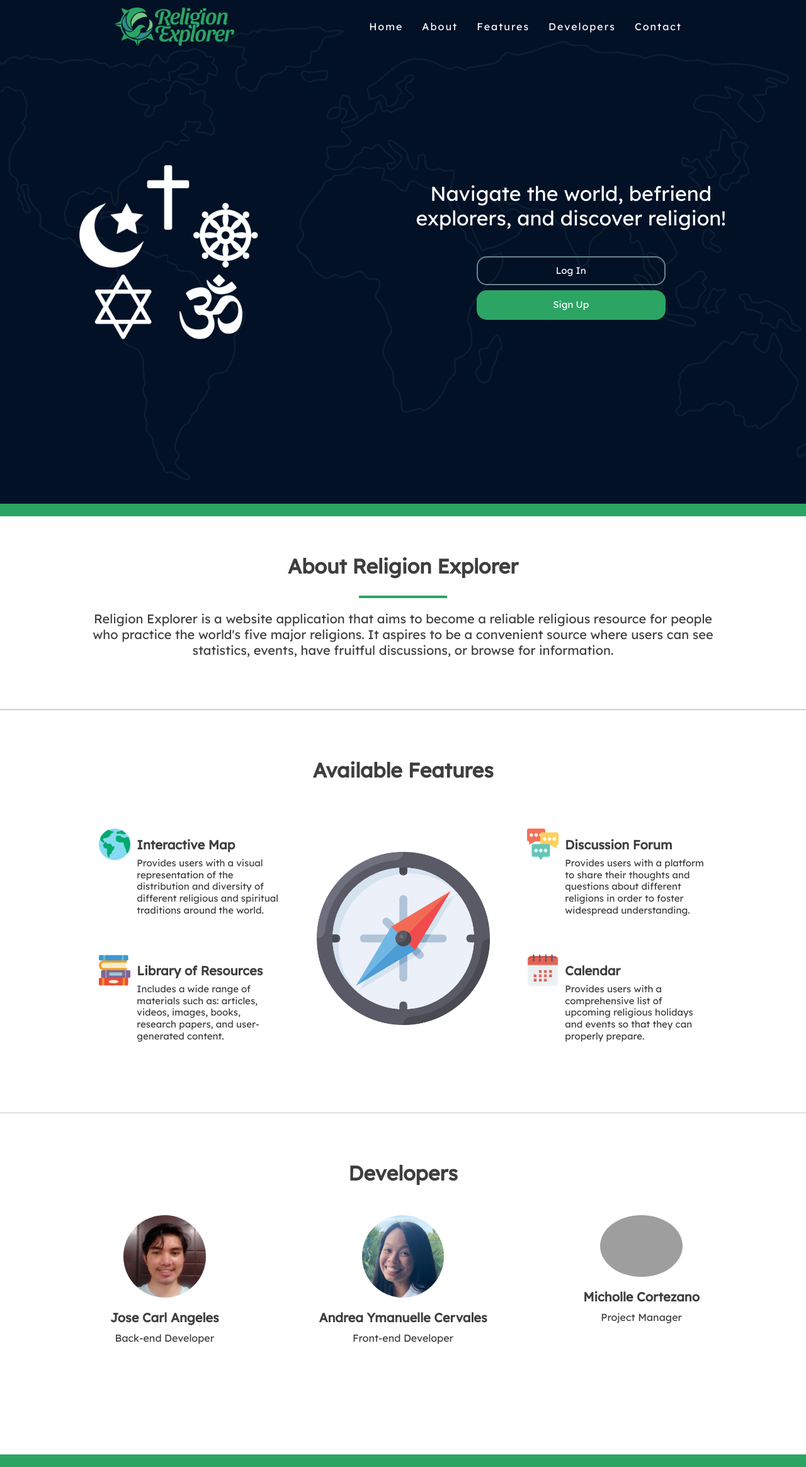
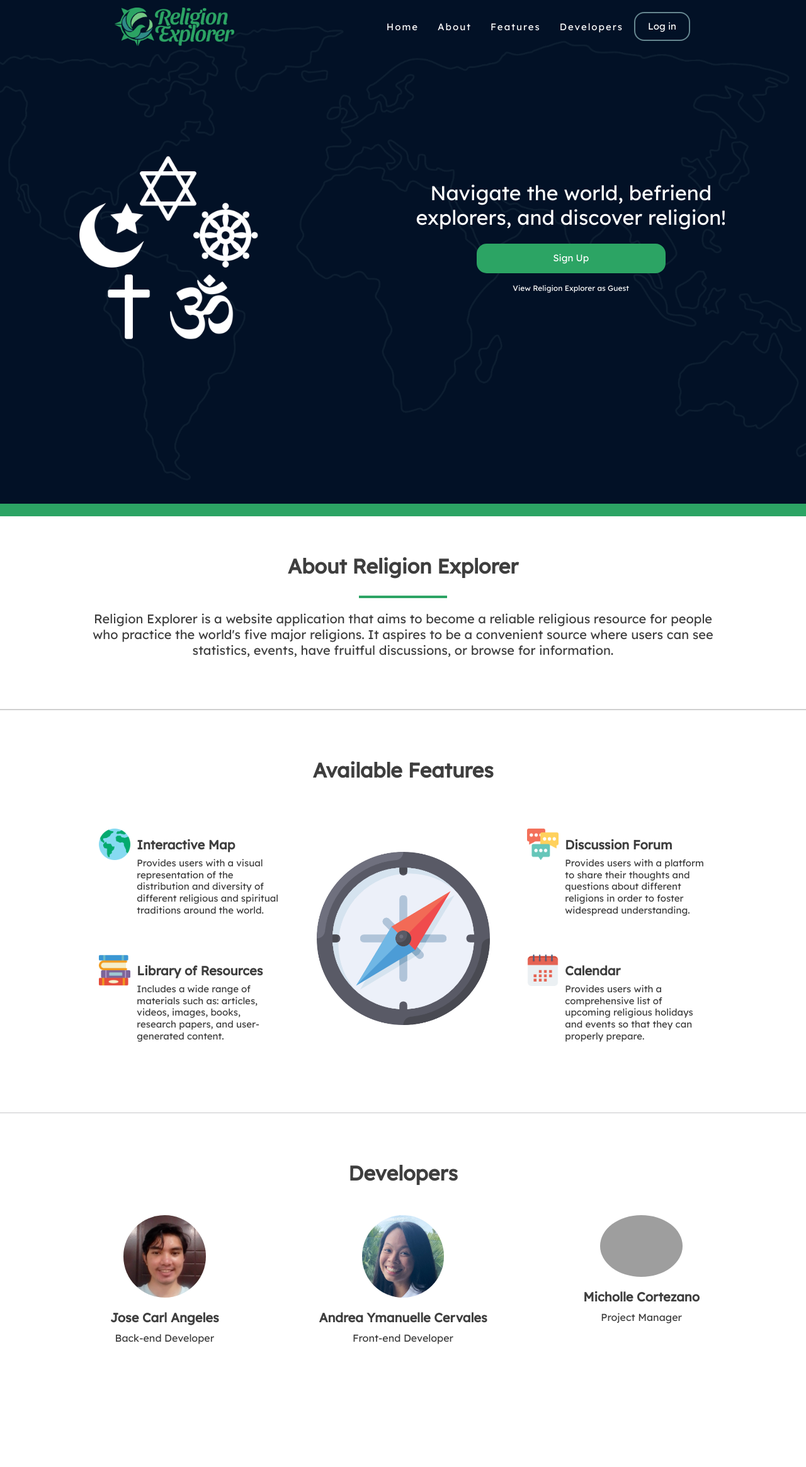
Before and after one commit to micholle/Religion_Explorer, a PHP site: page /religion_explorer/views/modules/splash.php in a window 1280 px wide. Shown: the whole page at 63% size. After the commit the page ends 2135 px from the top, so only its background shows below. Run offline with PHP 8.4, Linux system fonts and the light colour scheme; grey boxes are pictures that could not be loaded.

Commit message:
updated the splash page so that it matches the figma design

```diff
--- a/views/assets/css/styles.css
+++ b/views/assets/css/styles.css
@@ -946,6 +946,7 @@ header ul li a {
     letter-spacing: 2px;
     font-weight: 500;
     transition: 0.5s;
+    font-size: 15px;
 }
 
 header .logo:hover, header ul li a:hover {
@@ -958,11 +959,12 @@ header.sticky{
     background: white;
 }
 
-header.sticky .logo, header.sticky ul li a{
-    color: black;
-}
-
-header.sticky .logo:hover, header.sticky ul li a:hover{
+
+header.sticky .logo, header.sticky ul li a, header.sticky ul li button {
+    color: #3E3E3E;
+}
+
+header.sticky .logo:hover, header.sticky ul li a:hover, header.sticky ul li button:hover{
     color: #289a5d;
 }
 
@@ -972,11 +974,175 @@ header.sticky .logo:hover, header.sticky ul li a:hover{
     width: 100%;
 }
 
-/*splash buttons*/
-
-.col-7 .button1 {
+/*splash page*/
+
+.col-7 .container {
+    width: 600px;
+}
+
+.col-7 .container .row {
+    text-align: center;
+}
+
+.col-7 .container .homeHeader {
+    text-align: center;
+    color: white;
+    margin-bottom: 30px;
+}
+
+.col-7 .container .homeHeader p {
+    color: white;
+    transition: 0.3s ease;
+    cursor: pointer;
+    font-size: 12px;
+    width: auto;
+}
+
+.col-7 .container .homeHeader p:hover {
+    color: #2CA464;
+}
+
+.contentHeader {
+    text-align: center;
+    padding: 60px 0px 20px 0;
+}
+
+#about h2 {
+    font-weight: 600;
+    color: #3E3E3E;
+}
+
+#about .container hr {
+    margin: 0 auto;
+    border: 2px solid #2CA464;
+    width: 12.5%;
+    opacity: 100;
+}
+
+#about .content {
+    height: 20vh;
+    padding: 20px 60px 60px;
+}
+#about hr {
+    border: 1px solid #D0D0D0;
+    opacity: 100;
+}
+
+#about p {
+    font-size: 20px;
+    text-align: center;
+    line-height: 1.25em;
+}
+
+#features h2 {
+    font-weight: 600;
+    color: #3E3E3E;
+}
+
+#features .content {
+    height: 60vh;
+    padding: 20px 60px 60px;
+}
+
+#features .featuresRow {
+    height: 50%;
+    margin: 0px 16px 0px;
+}
+
+#features .featuresCol {
+    height: 100%;
+    padding-top: 25px;
+}
+
+#features h5 {
+    color: #3E3E3E;
+    font-weight: 600;
+    padding: 14px 0 0 0;
+}
+
+#features p {
+    font-size: 15px;
+    line-height: 1.25em;
+}
+
+#features .featuresText {
+    padding: 25px 0 0 12px;
+    height: 100%;
+}
+
+p {
+    font-family: Lexend;
+    color: #3E3E3E;
+}
+
+#developers .row {
+    margin: 0 100px 0 100px;
+}
+
+#developers h2 {
+    font-weight: 600;
+    color: #3E3E3E;
+}
+
+#developers h5 {
+    font-weight: 600;
+    color: #3E3E3E;
+    text-align: center;
+}
+
+#developers p {
+    text-align: center;
+}
+
+#developers .content {
+    height: 40vh;
+    margin: 20px 60px 60px;
+}
+
+#developers h5 {
+    color: #3E3E3E;
+    font-weight: 600;
+}
+
+#developers img {
+    border-radius: 50%;
+}
+
+#developers .developersRow {
+    margin: 20px 0;
+}
+
+.div-divider {
+    height: 20px;
+    background-color: #2ca464;
+}
+
+.navBarButton {
     background-color: transparent;
     border: 2px solid #668790;
+    font-family: Lexend;
+    border-radius: 16px;
+    color: white;
+    margin-bottom: 10px;
+    padding: 10px 20px;
+    text-align: center;
+    text-decoration: none;
+    display: inline-block;
+    font-size: 15px;
+    margin: 4px 2px;
+    cursor: pointer;
+    transition: 0.3s;
+}
+
+.navBarButton:hover {
+    background-color: rgba(255,255,255,0.05);
+    color: white;
+    border: 2px solid #668790;
+}
+
+.splashMainButton {
+    background-color: #2ca464;
+    border: 2px solid #2ca464;
     font-family: Lexend;
     width: 300px;
     border-radius: 16px;
@@ -987,170 +1153,15 @@ header.sticky .logo:hover, header.sticky ul li a:hover{
     text-decoration: none;
     display: inline-block;
     font-size: 15px;
-    margin: 4px 2px;
+    margin: 15px;
     cursor: pointer;
     transition: 0.3s;
 }
 
-.col-7 .button1:hover {
-    background-color: rgba(255,255,255,0.05);
-    color: white;
-    border: 2px solid #668790;
-}
-
-.col-7 .button2 {
-    background-color: #2ca464;
-    border: 2px solid #2ca464;
-    font-family: Lexend;
-    width: 300px;
-    border-radius: 16px;
-    color: white;
-    margin-bottom: 10px;
-    padding: 10px;
-    text-align: center;
-    text-decoration: none;
-    display: inline-block;
-    font-size: 15px;
-    margin: 4px 2px;
-    cursor: pointer;
-    transition: 0.3s;
-}
-
-.col-7 .button2:hover {
+.splashMainButton:hover {
     background-color: #34b972;
     color: white;
     border: 2px solid #34b972;
-}
-
-/*containers*/
-
-.col-7 .container {
-    width: 600px;
-}
-
-.col-7 .container .row {
-    text-align: center;
-}
-
-.col-7 .container .homeHeader {
-    text-align: center;
-    color: white;
-    margin-bottom: 30px;
-}
-
-.contentHeader {
-    text-align: center;
-    padding: 60px 0px 20px 0;
-}
-
-#about h2 {
-    font-weight: 600;
-    color: #3E3E3E;
-}
-
-#about .container hr {
-    margin: 0 auto;
-    border: 2px solid #2CA464;
-    width: 12.5%;
-    opacity: 100;
-}
-
-#about .content {
-    height: 20vh;
-    padding: 20px 60px 60px;
-}
-#about hr {
-    border: 1px solid #D0D0D0;
-    opacity: 100;
-}
-
-#about p {
-    font-size: 20px;
-    text-align: center;
-    line-height: 1.25em;
-}
-
-#features h2 {
-    font-weight: 600;
-    color: #3E3E3E;
-}
-
-#features .content {
-    height: 60vh;
-    padding: 20px 60px 60px;
-}
-
-#features .featuresRow {
-    height: 50%;
-    margin: 0px 16px 0px;
-}
-
-#features .featuresCol {
-    height: 100%;
-    padding-top: 25px;
-}
-
-#features h5 {
-    color: #3E3E3E;
-    font-weight: 600;
-    padding: 14px 0 0 0;
-}
-
-#features p {
-    font-size: 15px;
-    line-height: 1.25em;
-}
-
-#features .featuresText {
-    padding: 25px 0 0 12px;
-    height: 100%;
-}
-
-p {
-    font-family: Lexend;
-    color: #3E3E3E;
-}
-
-#developers .row {
-    margin: 0 100px 0 100px;
-}
-
-#developers h2 {
-    font-weight: 600;
-    color: #3E3E3E;
-}
-
-#developers h5 {
-    font-weight: 600;
-    color: #3E3E3E;
-    text-align: center;
-}
-
-#developers p {
-    text-align: center;
-}
-
-#developers .content {
-    height: 40vh;
-    margin: 20px 60px 60px;
-}
-
-#developers h5 {
-    color: #3E3E3E;
-    font-weight: 600;
-}
-
-#developers img {
-    border-radius: 50%;
-}
-
-#developers .developersRow {
-    margin: 20px 0;
-}
-
-.div-divider {
-    height: 20px;
-    background-color: #2ca464;
 }
 
 /*login signup*/
--- a/views/modules/splash.php
+++ b/views/modules/splash.php
@@ -20,7 +20,7 @@
         <li><a href="#about">About</a></li>
         <li><a href="#features">Features</a></li>
         <li><a href="#developers">Developers</a></li>
-        <li><a href="#contact">Contact</a></li>
+        <li><button class="splashButton navBarButton">Log in</button></li>
       </ul>
     </header>
 
@@ -34,14 +34,10 @@
 
             <div class="col-7 mh-100 d-flex justify-content-center align-items-center">
                 <div class="container">
-              <div class="row homeHeader">
+                    <div class="row d-flex justify-content-center align-items-center flex-column homeHeader">
                         <h2>Navigate the world, befriend explorers, and discover religion!</h2>
-              </div>
-              <div class="row d-flex justify-content-center align-items-center">
-                <a href="login.php"><button class="button button1">Log In</button></a>
-              </div>
-              <div class="row d-flex justify-content-center align-items-center">
-              <a href="signup.php"><button class="button button2">Sign Up</button></a>
+                        <a href="signup.php"><button class="splashButton splashMainButton">Sign Up</button></a>
+                        <p>View Religion Explorer as Guest</p>
                     </div>
                 </div>
             </div>
@@ -174,14 +170,6 @@
           </div>
         </div>
       </section>
-
-      <section id="contact">
-        <div class="container mw-100">
-          <div class="row" style="height: 20px; background-color: #2CA464">
-          </div>
-        </div>
-      </section>
-
     </div>
 
     <!--javascript-->
```
Also changed, not shown: views/assets/img/symbol.png. Lines whose indentation alone changed are shown as unchanged.
